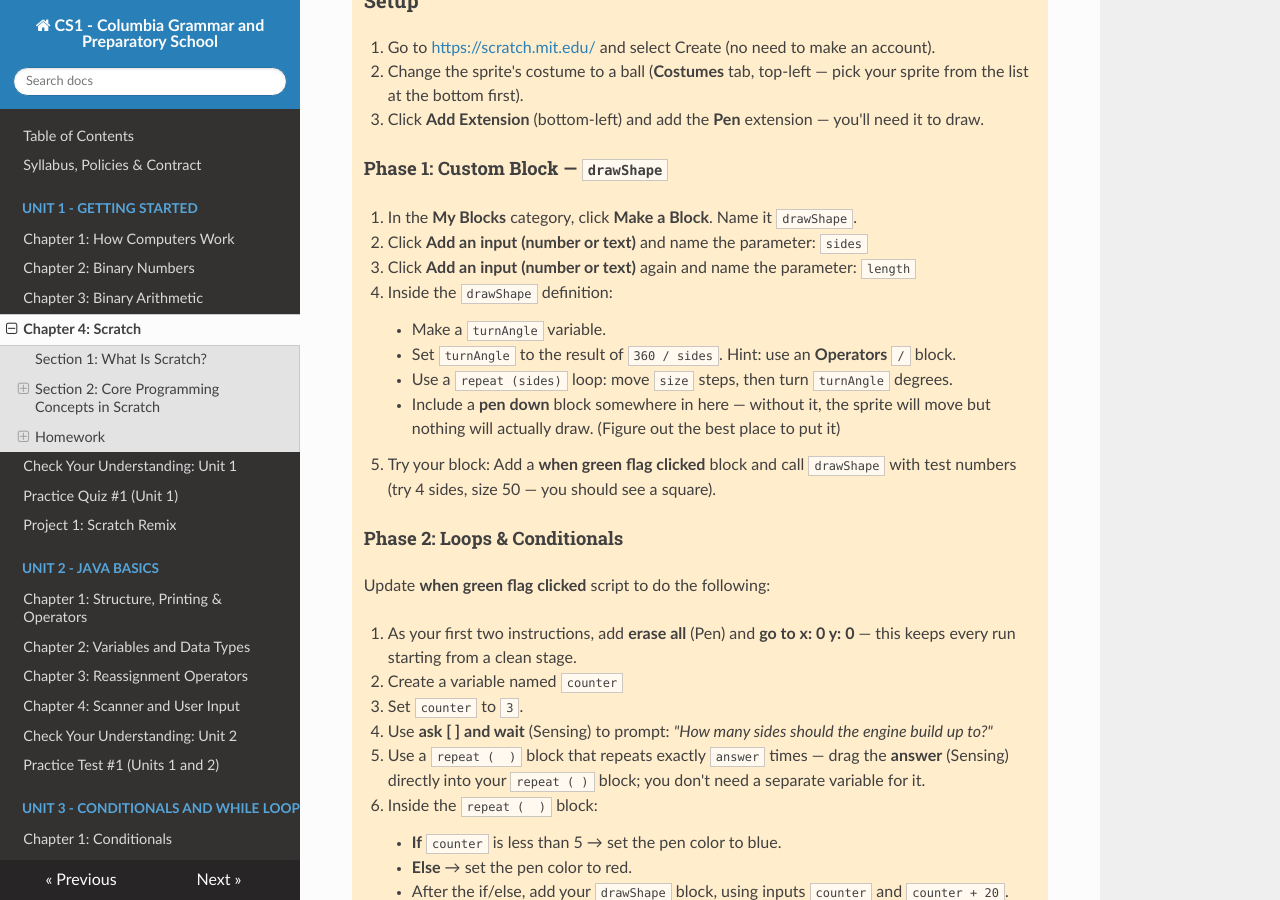
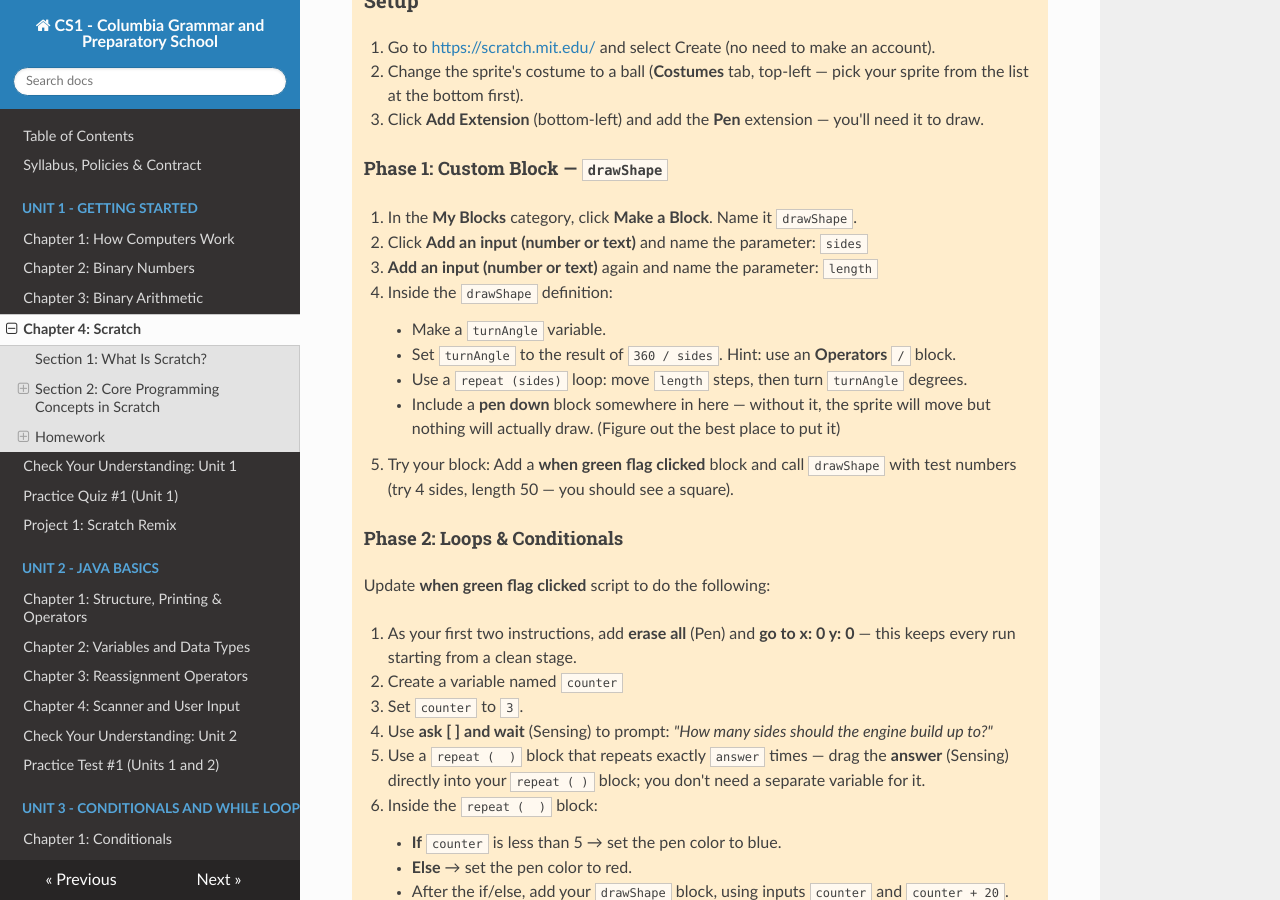
Before and after one commit to kjergens/cs1-site, an MkDocs documentation site: the page built from docs/unit1/notes_04_scratch.md, in a window 1280 px wide and 900 px high, scrolled down 1729 px. Built offline with MkDocs 1.6.1, drawn with Linux system fonts in a browser that asks for light colours; nearby versions of some CDN libraries.

Commit message:
Correct parameter name from 'size' to 'length'

```diff
--- a/docs/unit1/notes_04_scratch.md
+++ b/docs/unit1/notes_04_scratch.md
@@ -70,13 +70,13 @@ In Scratch, scripts start when something happens — "when green flag clicked",
 
     1. In the **My Blocks** category, click **Make a Block**. Name it `drawShape`.
     2. Click **Add an input (number or text)** and name the parameter: `sides`
-    3. Click **Add an input (number or text)** again and name the parameter: `length`
+    3. **Add an input (number or text)** again and name the parameter: `length`
     3. Inside the `drawShape` definition:
         - Make a `turnAngle` variable.
         - Set `turnAngle` to the result of `360 / sides`. Hint: use an **Operators** `/` block.
-        - Use a `repeat (sides)` loop: move `size` steps, then turn `turnAngle` degrees.
+        - Use a `repeat (sides)` loop: move `length` steps, then turn `turnAngle` degrees.
         - Include a **pen down** block somewhere in here — without it, the sprite will move but nothing will actually draw. (Figure out the best place to put it)
-    4. Try your block: Add a **when green flag clicked** block and call `drawShape` with test numbers (try 4 sides, size 50 — you should see a square).
+    4. Try your block: Add a **when green flag clicked** block and call `drawShape` with test numbers (try 4 sides, length 50 — you should see a square).
 
     #### Phase 2: Loops & Conditionals
 
```
